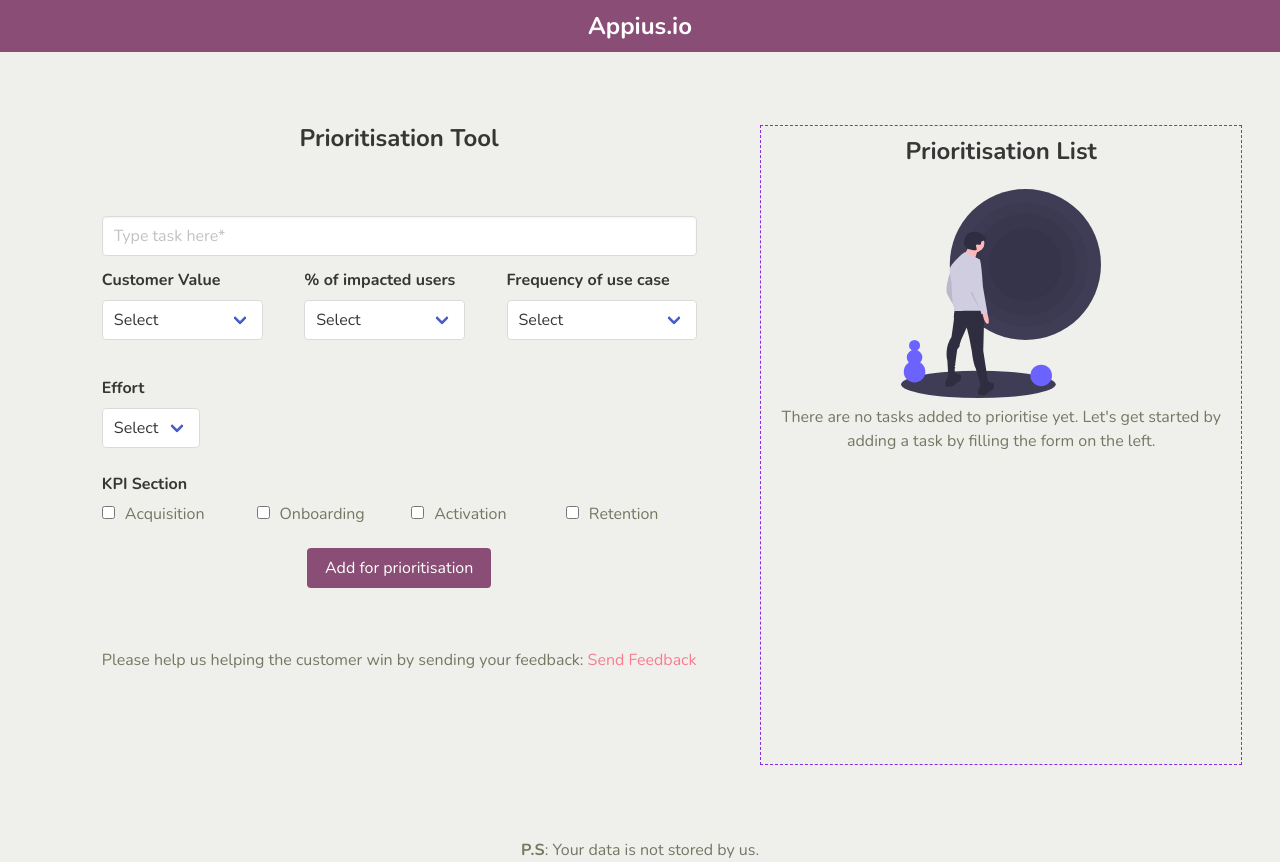
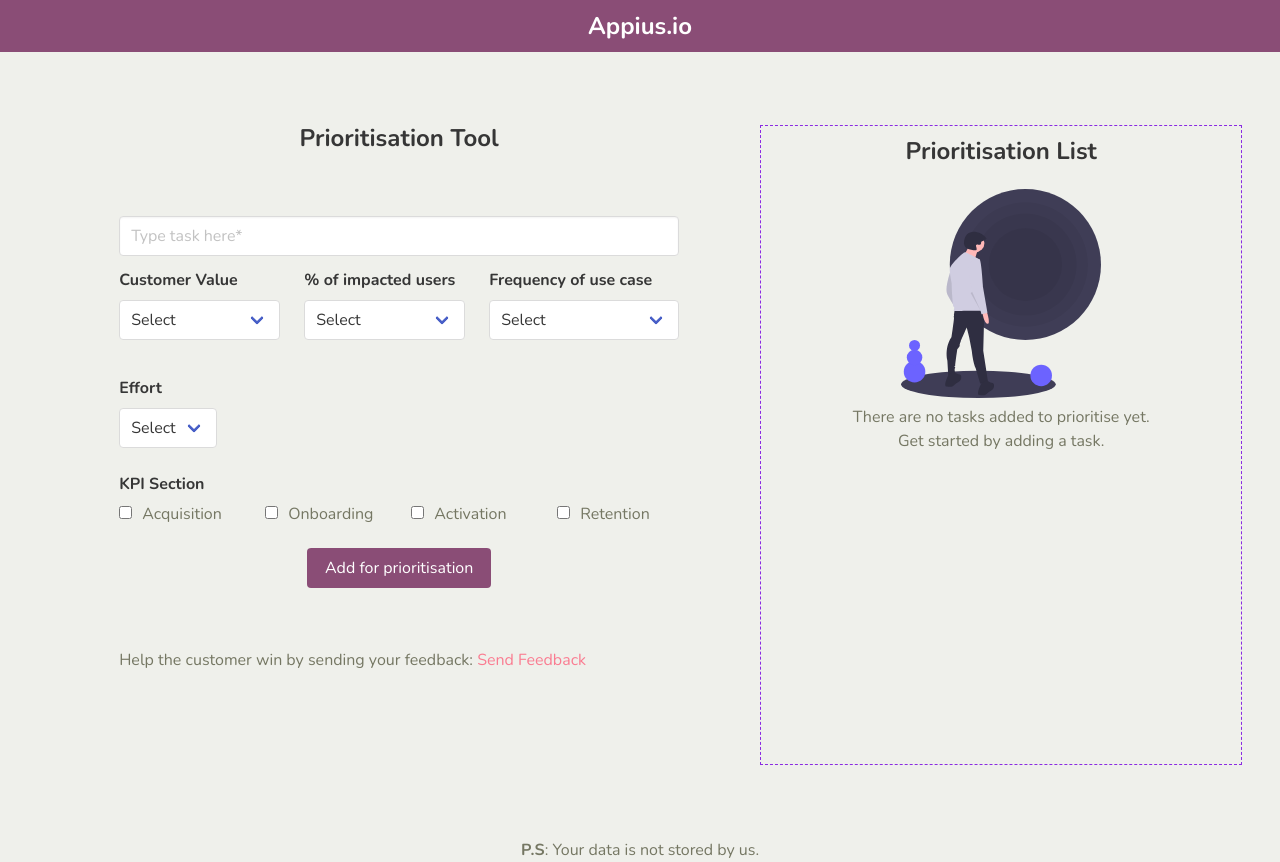
Before and after one commit to saugandhkaran/appius.io, a React (Create React App) app: page / in a window 1280 px wide. Built offline with nearby package versions, Linux system fonts and the light colour scheme.

Commit message:
Label change

```diff
--- a/src/App.js
+++ b/src/App.js
@@ -73,7 +73,7 @@ function App() {
           <h4 className="title is-4 center">Prioritisation List</h4>
           { items.length === 0 && <div className="center">
             <img className="noresult-image" src={noResultImage} />
-            <p>There are no tasks added to prioritise yet. Let's get started by adding a task by filling the form on the left.</p>
+            <p>There are no tasks added to prioritise yet. <br />Get started by adding a task.</p>
           </div> }
           {usList}
           {items.length > 0 && <div className="list-button">
--- a/src/components/RoiForm.js
+++ b/src/components/RoiForm.js
@@ -108,7 +108,7 @@ function RoiForm(props) {
       </div>
       </form>
       <br /><br />
-      <p>Please help us helping the customer win by sending your feedback: <a href = "mailto: titlesboreme@gmail.com">Send Feedback</a></p>
+      <p>Help the customer win by sending your feedback: <a href = "mailto: titlesboreme@gmail.com">Send Feedback</a></p>
   </div>
   )
 }
```
